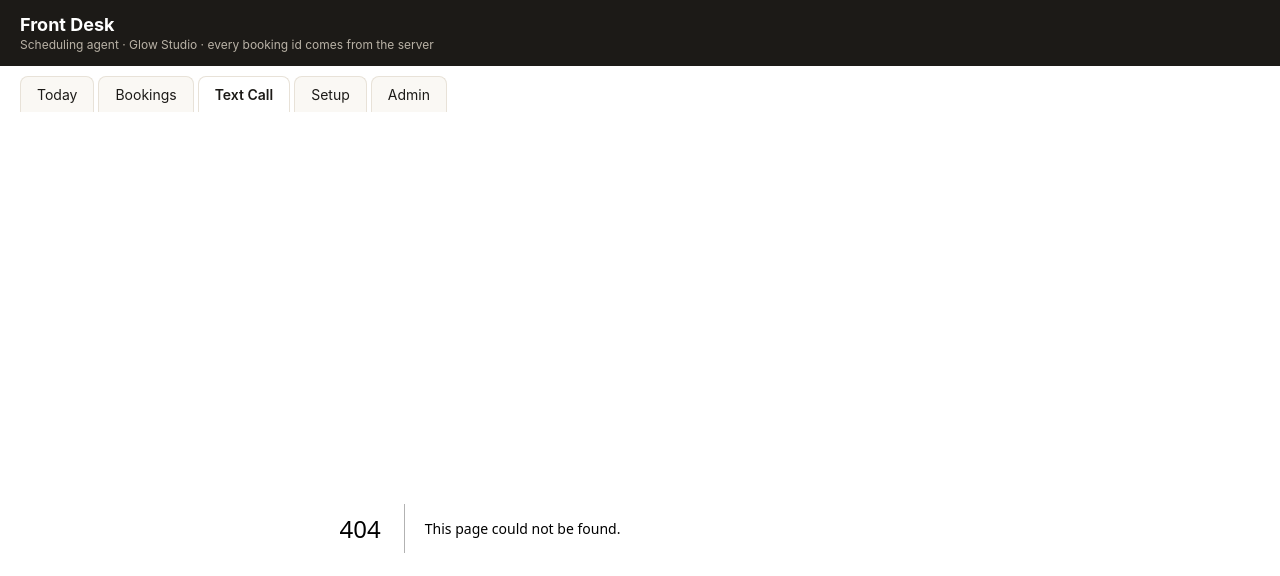
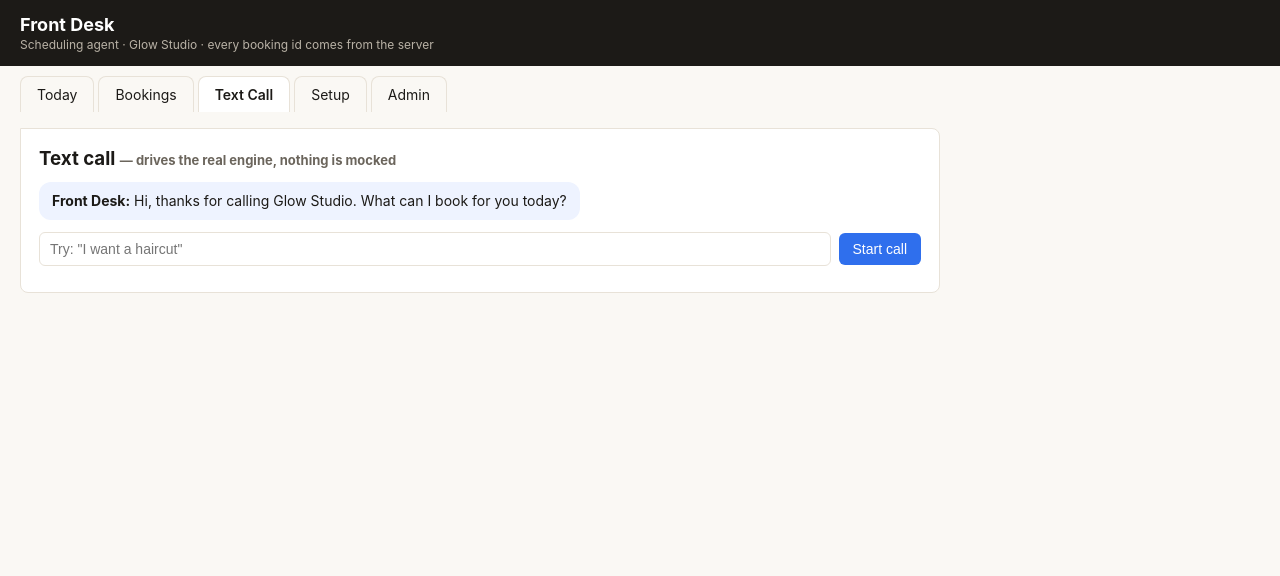
Before and after one commit to harsha-mangena/probable-bassoon, a Next.js app in the folder frontend/: page /call in a window 1280 px wide. Before the commit this address had no page. Shown: the top 576 px of the page. Built offline with nearby package versions, Linux system fonts and the light colour scheme.

Commit message:
frontend: add frontend/app/call/page.tsx (Next.js port)

```diff
--- /dev/null
+++ b/frontend/app/call/page.tsx
@@ -0,0 +1,140 @@
+"use client";
+
+import { useState } from "react";
+import { api, Msg, Slot } from "@/lib/api";
+
+type Stage = "idle" | "slots" | "held" | "done";
+
+export default function CallPage() {
+  const [msgs, setMsgs] = useState<Msg[]>([
+    { speaker: "agent", text: "Hi, thanks for calling Glow Studio. What can I book for you today?" },
+  ]);
+  const [want, setWant] = useState("");
+  const [sessionId, setSessionId] = useState<string | null>(null);
+  const [slots, setSlots] = useState<Slot[]>([]);
+  const [stage, setStage] = useState<Stage>("idle");
+  const [name, setName] = useState("");
+  const [phone, setPhone] = useState("");
+  const [bookingId, setBookingId] = useState<string | null>(null);
+  const [retryMsg, setRetryMsg] = useState<string | null>(null);
+  const [busy, setBusy] = useState(false);
+
+  const push = (m: Msg[]) => setMsgs((prev) => [...prev, ...m]);
+
+  async function start() {
+    const w = want.trim() || "I want a haircut";
+    push([{ speaker: "caller", text: w }]);
+    setBusy(true);
+    const { data } = await api<any>("POST", "/api/call/start", { want: w });
+    setBusy(false);
+    if (data.handoff) {
+      push(data.transcript.slice(-1));
+      setStage("done");
+      return;
+    }
+    setSessionId(data.session_id);
+    setSlots(data.slots);
+    push([{ speaker: "agent", text: `Got it — ${String(data.service).toLowerCase()}. Here are the next open times:` }]);
+    setStage("slots");
+  }
+
+  async function choose(i: number) {
+    setBusy(true);
+    const { status, data } = await api<any>("POST", "/api/call/choose", { session_id: sessionId, pick: i });
+    setBusy(false);
+    if (data.transcript) push(data.transcript.slice(-2));
+    if (data.handoff) { setStage("done"); return; }
+    if (data.conflict && data.slots) {
+      setSlots(data.slots); // that time just got taken — pick another
+      return;
+    }
+    if (status === 200 && data.hold_id) setStage("held");
+  }
+
+  async function commit() {
+    if (!name.trim()) { alert("Name is required."); return; }
+    push([{ speaker: "caller", text: phone.trim() ? `${name.trim()}. ${phone.trim()}` : name.trim() }]);
+    setBusy(true);
+    const { data } = await api<any>("POST", "/api/call/commit",
+      { session_id: sessionId, name: name.trim(), phone: phone.trim() });
+    setBusy(false);
+    if (data.handoff) {
+      push(data.transcript.slice(-1));
+      setStage("done");
+      return;
+    }
+    push(data.transcript.slice(-1));
+    setBookingId(data.booking_id);
+    setStage("done");
+  }
+
+  async function retry() {
+    const { data } = await api<any>("POST", "/api/call/retry", { session_id: sessionId });
+    setRetryMsg(
+      data.same_id && data.no_duplicate
+        ? `Retry returned the same id (${data.booking_id}) — no second booking created. (before: ${data.bookings_before}, after: ${data.bookings_after}, replayed: ${String(data.replayed)})`
+        : "PROBLEM: duplicate detected."
+    );
+  }
+
+  function reset() {
+    setSessionId(null); setSlots([]); setStage("idle");
+    setName(""); setPhone(""); setBookingId(null); setRetryMsg(null); setWant("");
+    setMsgs([{ speaker: "agent", text: "Hi, thanks for calling Glow Studio. What can I book for you today?" }]);
+  }
+
+  return (
+    <div className="tab">
+      <h3>Text call <span className="muted">— drives the real engine, nothing is mocked</span></h3>
+      <div className="chat">
+        {msgs.map((m, i) => (
+          <div className={`msg ${m.speaker}`} key={i}>
+            <b>{m.speaker === "agent" ? "Front Desk" : "Caller"}:</b> {m.text}
+          </div>
+        ))}
+      </div>
+
+      {stage === "idle" && (
+        <div className="row">
+          <input value={want} onChange={(e) => setWant(e.target.value)}
+            placeholder='Try: "I want a haircut"' style={{ flex: 1, minWidth: 220 }} />
+          <button className="action" disabled={busy} onClick={start}>Start call</button>
+        </div>
+      )}
+
+      {stage === "slots" && (
+        <div className="row">
+          {slots.map((s) => (
+            <button key={s.index} className="ghost slotbtn" disabled={busy} onClick={() => choose(s.index)}>
+              {s.label}
+            </button>
+          ))}
+        </div>
+      )}
+
+      {stage === "held" && (
+        <>
+          <div className="row">
+            <input value={name} onChange={(e) => setName(e.target.value)} placeholder="Name" />
+            <input value={phone} onChange={(e) => setPhone(e.target.value)} placeholder="Phone" />
+            <button className="action" disabled={busy} onClick={commit}>Confirm booking</button>
+          </div>
+          <p className="muted">Slot held server-side. Nothing is confirmed until you press confirm.</p>
+        </>
+      )}
+
+      {stage === "done" && bookingId && (
+        <div className="card">
+          <span className="ok">Booked.</span> Reference <b>{bookingId}</b> — issued by the server.<br /><br />
+          <button className="action" onClick={retry}>Retry commit (same key)</button>{" "}
+          <span className="muted">Replays the identical idempotency key. A correct engine returns the same id and creates nothing.</span>
+          {retryMsg && <><br /><br />{retryMsg.startsWith("PROBLEM") ? <span className="err">{retryMsg}</span> : <span className="ok">{retryMsg}</span>}</>}
+        </div>
+      )}
+
+      {stage === "done" && (
+        <div className="row"><button className="ghost" onClick={reset}>Start a new call</button></div>
+      )}
+    </div>
+  );
+}
```
